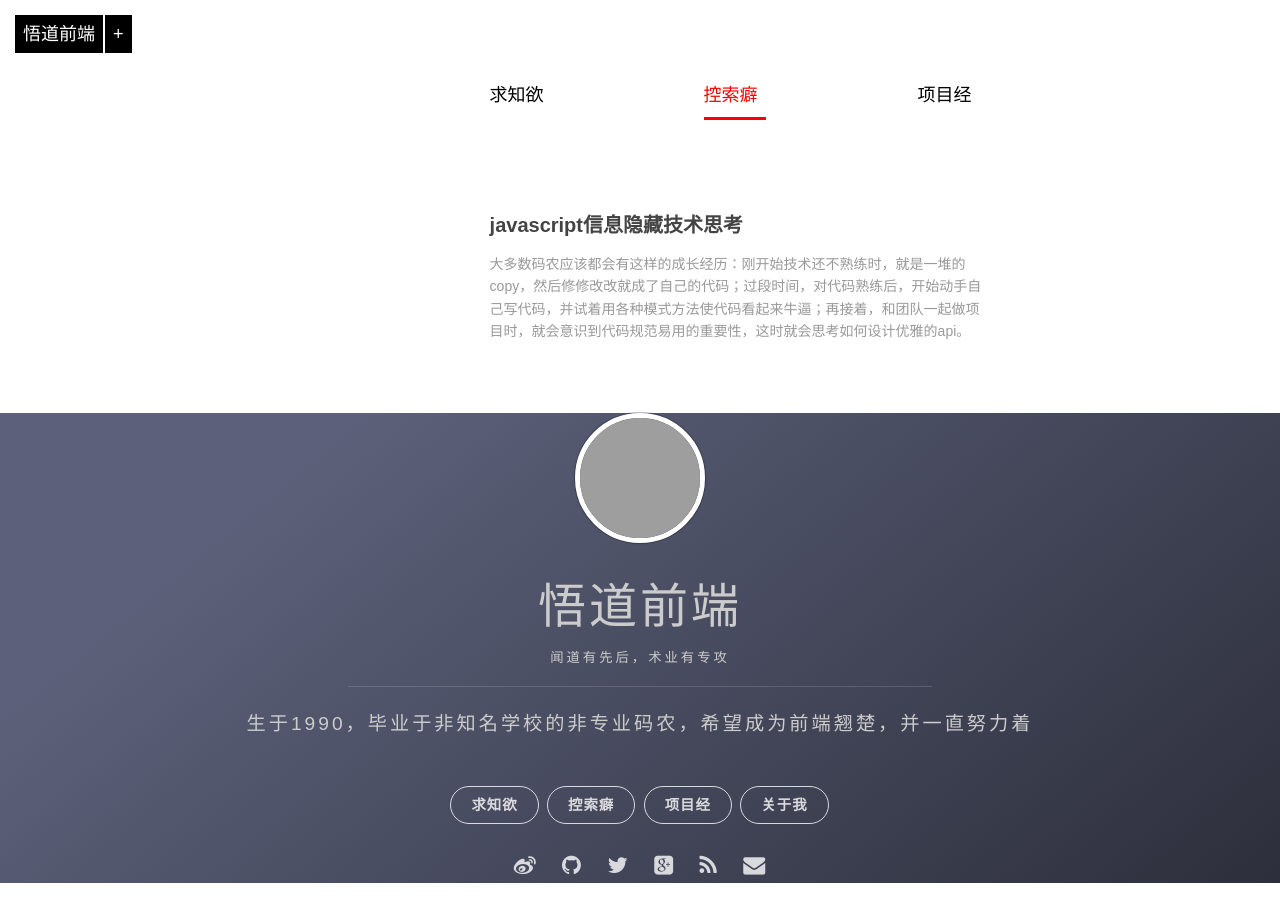
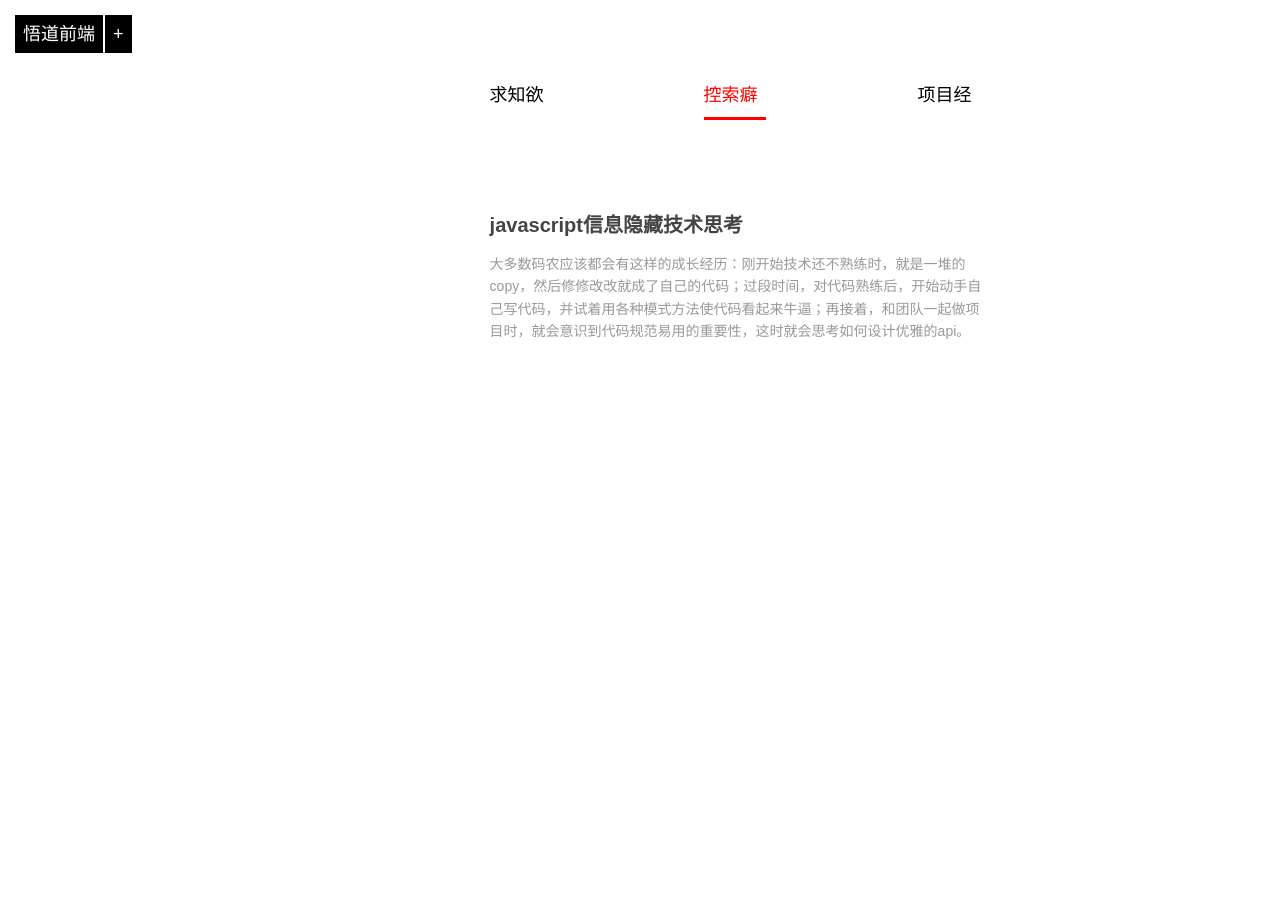
Before and after one commit to webfing/webfing.github.io, a Jekyll site: the page built from think/index.md, in a window 1280 px wide. Built offline with Jekyll 4.4.1, drawn with Linux system fonts in a browser that asks for light colours; Markdown is read by kramdown in place of the engine named in the settings; grey boxes are pictures that could not be loaded.

```diff
--- a/_layouts/home.html
+++ b/_layouts/home.html
@@ -4,89 +4,6 @@ layout:           default
 
 {{ content }}
 
-    <div class="aside">
-        <div class="aside-wrap">
-            <div class="aside-content">
-                <a href="" class="avartar"><img src="http://webfing.qiniudn.com/avartarB.jpg" alt=""></a>
-                <h1>悟道前端</h1>
-                <small>闻道有先后，术业有专攻</small>
-                <hr>
-                <p class="brief">生于1990，毕业于非知名学校的非专业码农，希望成为前端翘楚，并一直努力着</p>
-                <div class="link">
-                    <nav>
-                        <ul>
-                            <li>
-                                <a href="">求知欲</a>
-                            </li>
-                            <li>
-                                <a href="">控索癖</a>
-                            </li>
-                            <li>
-                                <a href="">项目经</a>
-                            </li>
-                            <li>
-                                <a href="">关于我</a>
-                            </li>
-                        </ul>
-                    </nav>
-                </div>
-                <div class="social">
-                    <nav>
-                        <ul>
-                        <!-- Weibo -->
-                        <li>
-                        <a href="http://weibo.com/onevcat" title="@king 的微博" target="_blank">
-                          <i class="social fa fa-weibo"></i>
-                          <span class="label">Weibo</span>
-                        </a>
-                        </li>
-
-                        <!-- Github -->
-                        <li>
-                        <a href="https://github.com/onevcat" title="@king 的 Github" target="_blank">
-                          <i class="social fa fa-github"></i>
-                          <span class="label">Github</span>
-                        </a>
-                        </li>
-
-                        <!-- Twitter -->
-                        <li>
-                        <a href="http://twitter.com/onevcat" title="@king" target="_blank">
-                          <i class="social fa fa-twitter"></i>
-                          <span class="label">Twitter</span>
-                        </a>
-                        </li>
-
-                        <!-- Google Plus -->
-                        <li>
-                        <a href="https://plus.google.com/107108267983477358170" rel="author" title="Google+" target="_blank">
-                          <i class="social fa fa-google-plus-square"></i>
-                          <span class="label">Twitter</span>
-                        </a>
-                        </li>
-
-                        <!-- RSS -->
-                        <li>
-                        <a href="http://onevcat.com/rss/" rel="author" title="RSS" target="_blank">
-                          <i class="social fa fa-rss"></i>
-                          <span class="label">RSS</span>
-                        </a>
-                        </li>
-
-                        <!-- Email -->
-                        <li>
-                        <a href="mailto:onev@onevcat.com" title="邮件联系我">
-                          <i class="social fa fa-envelope"></i>
-                          <span class="label">Email</span>
-                        </a>
-                        </li>
-
-                        </ul>
-                        </nav>
-                </div>
-            </div>
-        </div>
-    </div>
 
 </div>
 
```
Also changed, not shown: index.md (+0 -1 lines).
